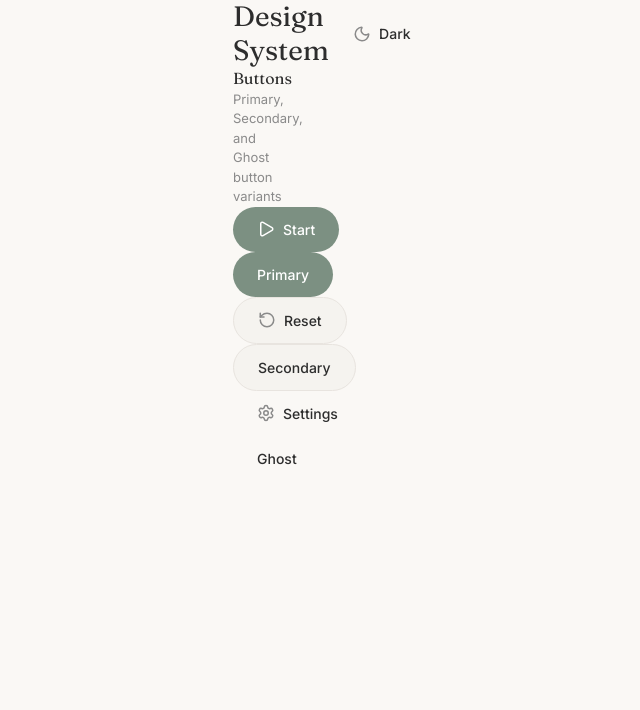
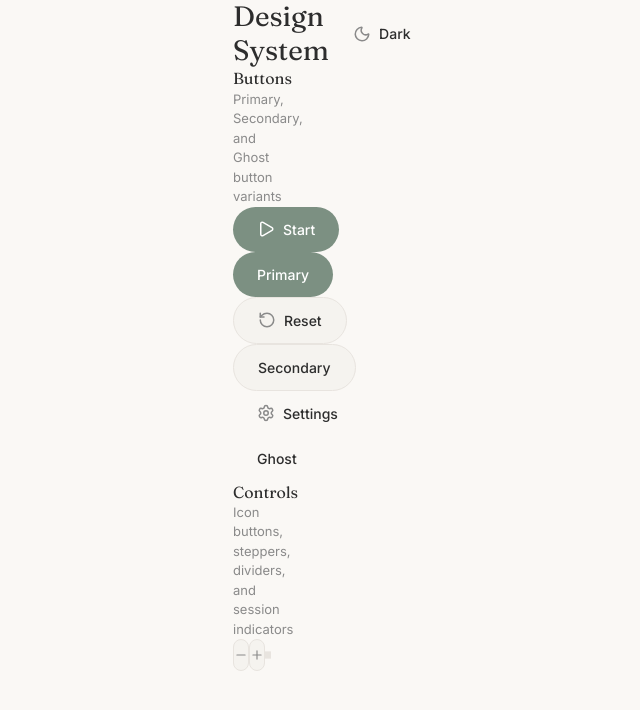
Before and after one commit to fer2d2/pomodoro-demo-ccode, a Next.js app: page /design-system in a window 1280 px wide. Shown: the top 710 px of the page, without its empty margins (391-1031 px from the left). Built offline with nearby package versions, Linux system fonts and the light colour scheme.

Commit message:
feat: add Controls section to /design-system page
Co-Authored-By: Claude Opus 4.6 <noreply@anthropic.com>

```diff
--- a/src/app/design-system/page.tsx
+++ b/src/app/design-system/page.tsx
@@ -2,7 +2,10 @@
 
 import { Button } from "@/components/Button";
 import { useTheme } from "@/hooks/useTheme";
-import { Play, RotateCcw, Settings, Moon, Sun } from "lucide-react";
+import { IconButton } from "@/components/IconButton";
+import { Divider } from "@/components/Divider";
+import { SessionDot } from "@/components/SessionDot";
+import { Play, RotateCcw, Settings, Moon, Sun, Minus, Plus } from "lucide-react";
 
 export default function DesignSystemPage() {
   const { theme, toggle } = useTheme();
@@ -36,6 +39,25 @@ export default function DesignSystemPage() {
             <Button variant="ghost">Ghost</Button>
           </div>
         </section>
+
+        <section className="mt-spacing-3xl">
+          <h2 className="mb-spacing-sm font-display text-xl text-text-primary">
+            Controls
+          </h2>
+          <p className="mb-spacing-lg text-md text-text-secondary">
+            Icon buttons, steppers, dividers, and session indicators
+          </p>
+
+          <div className="flex items-center gap-spacing-2xl">
+            <IconButton icon={Minus} aria-label="Decrease" />
+            <IconButton icon={Plus} aria-label="Increase" />
+            <Divider className="flex-1" />
+            <SessionDot active aria-label="Session 1 complete" />
+            <SessionDot aria-label="Session 2 pending" />
+            <SessionDot aria-label="Session 3 pending" />
+            <SessionDot aria-label="Session 4 pending" />
+          </div>
+        </section>
       </div>
     </main>
   );
```
